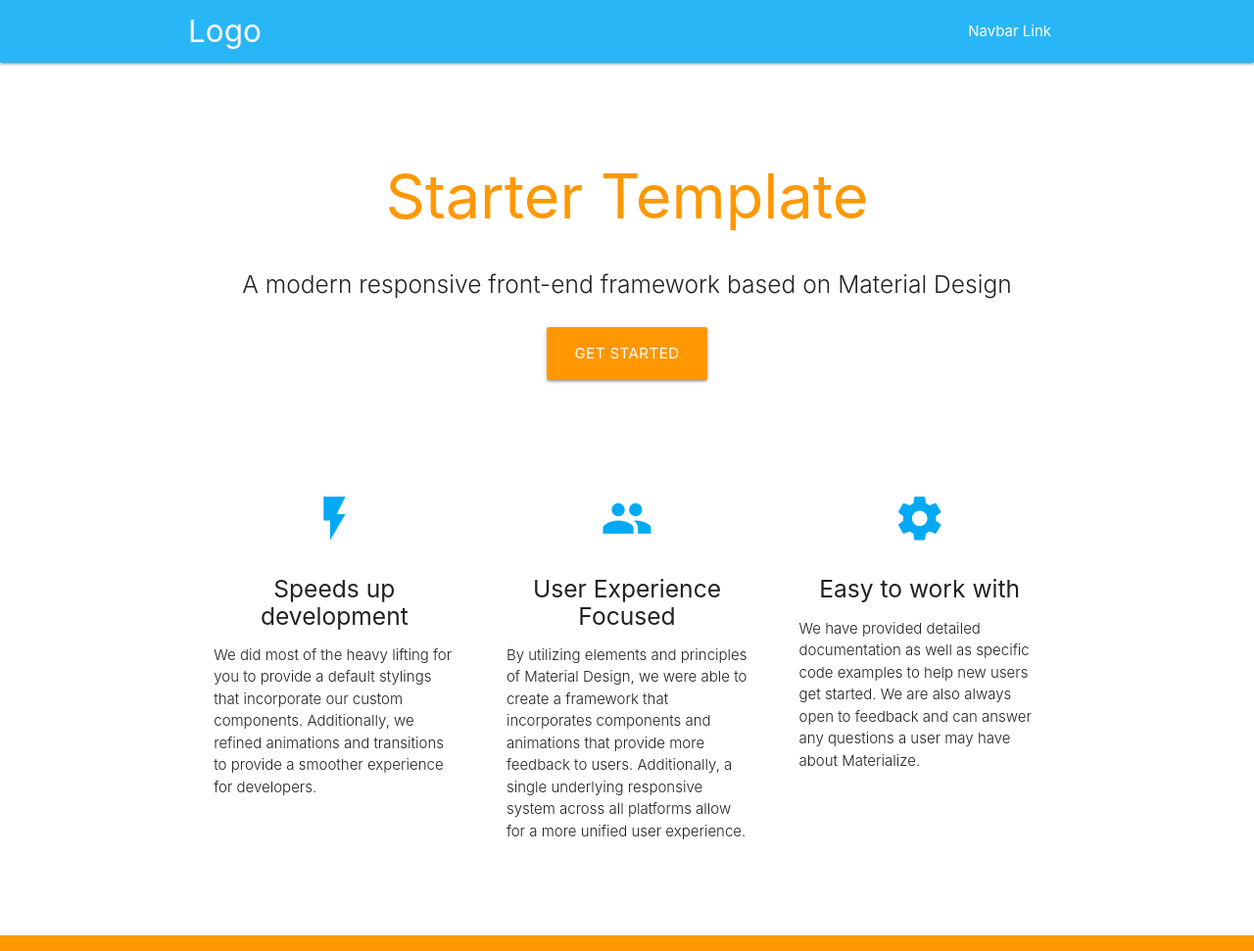
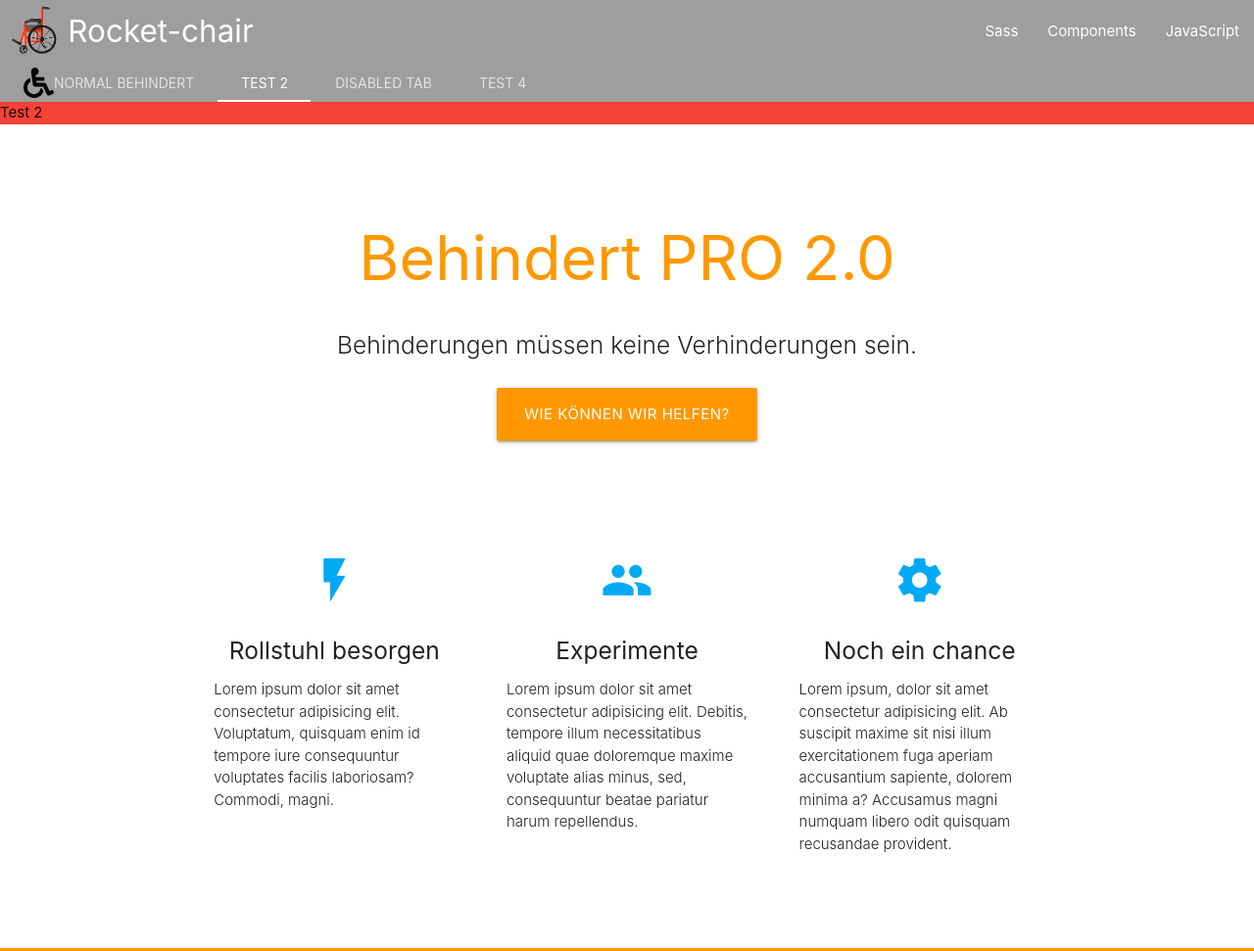
Before and after one commit to iss1977/web-accesibility-behinderte-materialize, a plain HTML site: page index.html in a window 1280 px wide. Shown: the top 971 px of the page at 98% size. Drawn offline with nearby package versions, Linux system fonts and the light colour scheme.

Commit message:
End of day ... some divs exists ...

```diff
--- a/css/style.css
+++ b/css/style.css
@@ -6,9 +6,55 @@
  * Made By MaterializeCSS.com
  */
 
+ html, body{
+   box-sizing: border-box;
+ }
+
 .icon-block {
   padding: 0 15px;
 }
 .icon-block .material-icons {
 	font-size: inherit;
 }
+
+
+/*Styling the logo*/
+
+.nav-wrapper {
+  height: 5vh;
+}
+
+.nav-wrapper a{
+  height: 100%;
+  display: flex;
+}
+
+.nav-wrapper a img{
+  height: 100%;
+}
+
+
+.my-tabs-wrapper{
+  height: 5vh;
+}
+
+.my-tabs-wrapper .tab{
+  height: 90%;
+  display: flex;
+  padding-top: 5px;
+}
+
+
+.my-tabs-wrapper .tab a{
+  height: 100%;
+  display: flex;
+  align-items: center;
+  flex-direction: row;
+    height: 100%;
+
+}
+
+.my-tabs-wrapper a img{
+  color: white;
+  height: 100%;
+}
--- a/index.html
+++ b/index.html
@@ -1,37 +1,62 @@
 <!DOCTYPE html>
 <html lang="en">
+
 <head>
-  <meta http-equiv="Content-Type" content="text/html; charset=UTF-8"/>
-  <meta name="viewport" content="width=device-width, initial-scale=1, maximum-scale=1.0"/>
+  <meta http-equiv="Content-Type" content="text/html; charset=UTF-8" />
+  <meta name="viewport" content="width=device-width, initial-scale=1, maximum-scale=1.0" />
   <title>Starter Template - Materialize</title>
 
   <!-- CSS  -->
   <link href="https://fonts.googleapis.com/icon?family=Material+Icons" rel="stylesheet">
-  <link href="css/materialize.css" type="text/css" rel="stylesheet" media="screen,projection"/>
-  <link href="css/style.css" type="text/css" rel="stylesheet" media="screen,projection"/>
+  <link href="css/materialize.css" type="text/css" rel="stylesheet" media="screen,projection" />
+  <link href="css/style.css" type="text/css" rel="stylesheet" media="screen,projection" />
 </head>
+
 <body>
-  <nav class="light-blue lighten-1" role="navigation">
-    <div class="nav-wrapper container"><a id="logo-container" href="#" class="brand-logo">Logo</a>
-      <ul class="right hide-on-med-and-down">
-        <li><a href="#">Navbar Link</a></li>
+
+  <nav class="nav-extended grey">
+    <div class="nav-wrapper">
+      <a href="#" class="brand-logo"><img src="./images/Manual-Wheelchair-LOGO.png"
+          alt="Weelchair logo">Rocket-chair</a>
+      <a href="#" data-target="mobile-demo" class="sidenav-trigger"><i class="material-icons">menu</i></a>
+      <ul id="nav-mobile" class="right hide-on-med-and-down">
+        <li><a href="sass.html">Sass</a></li>
+        <li><a href="badges.html">Components</a></li>
+        <li><a href="collapsible.html">JavaScript</a></li>
       </ul>
-
-      <ul id="nav-mobile" class="sidenav">
-        <li><a href="#">Navbar Link</a></li>
+    </div>
+    <div class="nav-content">
+      <ul class="tabs tabs-transparent my-tabs-wrapper">
+        <li class="tab"><a href="#test1"><img src="./images/wheelchair-solid.svg">Normal behindert</a></li>
+        <li class="tab"><a class="active" href="#test2">Test 2</a></li>
+        <li class="tab disabled"><a href="#test3">Disabled Tab</a></li>
+        <li class="tab"><a href="#test4">Test 4</a></li>
       </ul>
-      <a href="#" data-target="nav-mobile" class="sidenav-trigger"><i class="material-icons">menu</i></a>
     </div>
   </nav>
+
+  <ul class="sidenav" id="mobile-demo">
+    <li><a href="sass.html">Home</a></li>
+    <li><a href="badges.html">Behinderte Info</a></li>
+    <li><a href="collapsible.html">Login</a></li>
+  </ul>
+
+  <div id="test1" class="col s12 blue">Test 1</div>
+  <div id="test2" class="col s12 red">Test 2</div>
+  <div id="test3" class="col s12 green">Test 3</div>
+  <div id="test4" class="col s12 grey">Test 4</div>
+
+
   <div class="section no-pad-bot" id="index-banner">
     <div class="container">
       <br><br>
-      <h1 class="header center orange-text">Starter Template</h1>
+      <h1 class="header center orange-text">Behindert PRO 2.0</h1>
       <div class="row center">
-        <h5 class="header col s12 light">A modern responsive front-end framework based on Material Design</h5>
+        <h5 class="header col s12 light">Behinderungen müssen keine Verhinderungen sein.</h5>
       </div>
       <div class="row center">
-        <a href="http://materializecss.com/getting-started.html" id="download-button" class="btn-large waves-effect waves-light orange">Get Started</a>
+        <a href="http://materializecss.com/getting-started.html" id="download-button"
+          class="btn-large waves-effect waves-light orange">Wie können wir helfen?</a>
       </div>
       <br><br>
 
@@ -47,27 +72,32 @@
         <div class="col s12 m4">
           <div class="icon-block">
             <h2 class="center light-blue-text"><i class="material-icons">flash_on</i></h2>
-            <h5 class="center">Speeds up development</h5>
+            <h5 class="center">Rollstuhl besorgen</h5>
 
-            <p class="light">We did most of the heavy lifting for you to provide a default stylings that incorporate our custom components. Additionally, we refined animations and transitions to provide a smoother experience for developers.</p>
+            <p class="light">Lorem ipsum dolor sit amet consectetur adipisicing elit. Voluptatum, quisquam enim id
+              tempore iure consequuntur voluptates facilis laboriosam? Commodi, magni.</p>
           </div>
         </div>
 
         <div class="col s12 m4">
           <div class="icon-block">
             <h2 class="center light-blue-text"><i class="material-icons">group</i></h2>
-            <h5 class="center">User Experience Focused</h5>
+            <h5 class="center">Experimente</h5>
 
-            <p class="light">By utilizing elements and principles of Material Design, we were able to create a framework that incorporates components and animations that provide more feedback to users. Additionally, a single underlying responsive system across all platforms allow for a more unified user experience.</p>
+            <p class="light">Lorem ipsum dolor sit amet consectetur adipisicing elit. Debitis, tempore illum
+              necessitatibus aliquid quae doloremque maxime voluptate alias minus, sed, consequuntur beatae pariatur
+              harum repellendus.</p>
           </div>
         </div>
 
         <div class="col s12 m4">
           <div class="icon-block">
             <h2 class="center light-blue-text"><i class="material-icons">settings</i></h2>
-            <h5 class="center">Easy to work with</h5>
+            <h5 class="center">Noch ein chance</h5>
 
-            <p class="light">We have provided detailed documentation as well as specific code examples to help new users get started. We are also always open to feedback and can answer any questions a user may have about Materialize.</p>
+            <p class="light">Lorem ipsum, dolor sit amet consectetur adipisicing elit. Ab suscipit maxime sit nisi illum
+              exercitationem fuga aperiam accusantium sapiente, dolorem minima a? Accusamus magni numquam libero odit
+              quisquam recusandae provident.</p>
           </div>
         </div>
       </div>
@@ -81,7 +111,9 @@
       <div class="row">
         <div class="col l6 s12">
           <h5 class="white-text">Company Bio</h5>
-          <p class="grey-text text-lighten-4">We are a team of college students working on this project like it's our full time job. Any amount would help support and continue development on this project and is greatly appreciated.</p>
+          <p class="grey-text text-lighten-4">We are a team of college students working on this project like it's our
+            full time job. Any amount would help support and continue development on this project and is greatly
+            appreciated.</p>
 
 
         </div>
@@ -107,7 +139,7 @@
     </div>
     <div class="footer-copyright">
       <div class="container">
-      Made by <a class="orange-text text-lighten-3" href="http://materializecss.com">Materialize</a>
+        Made by <a class="orange-text text-lighten-3" href="http://materializecss.com">Materialize</a>
       </div>
     </div>
   </footer>
@@ -117,6 +149,9 @@
   <script src="https://code.jquery.com/jquery-2.1.1.min.js"></script>
   <script src="js/materialize.js"></script>
   <script src="js/init.js"></script>
+  <script src="./js/app.js"></script>
+  <!--My app.js-->
 
-  </body>
+</body>
+
 </html>
--- /dev/null
+++ b/js/app.js
@@ -0,0 +1,9 @@
+/*This is my app.js*/
+
+var elem = document.querySelector('.tabs');
+     var options = {};
+     var instance = M.Tabs.init(elem, options);
+
+var instance = M.Tabs.init(elem, options);
+
+console.log(instance);
```
Also changed, not shown: images/Manual-Wheelchair-LOGO.png (added), images/blind-solid.svg (added), images/user-slash-solid.svg (added), images/wheelchair-solid-rocket.svg (added), images/wheelchair-solid.svg (added).
